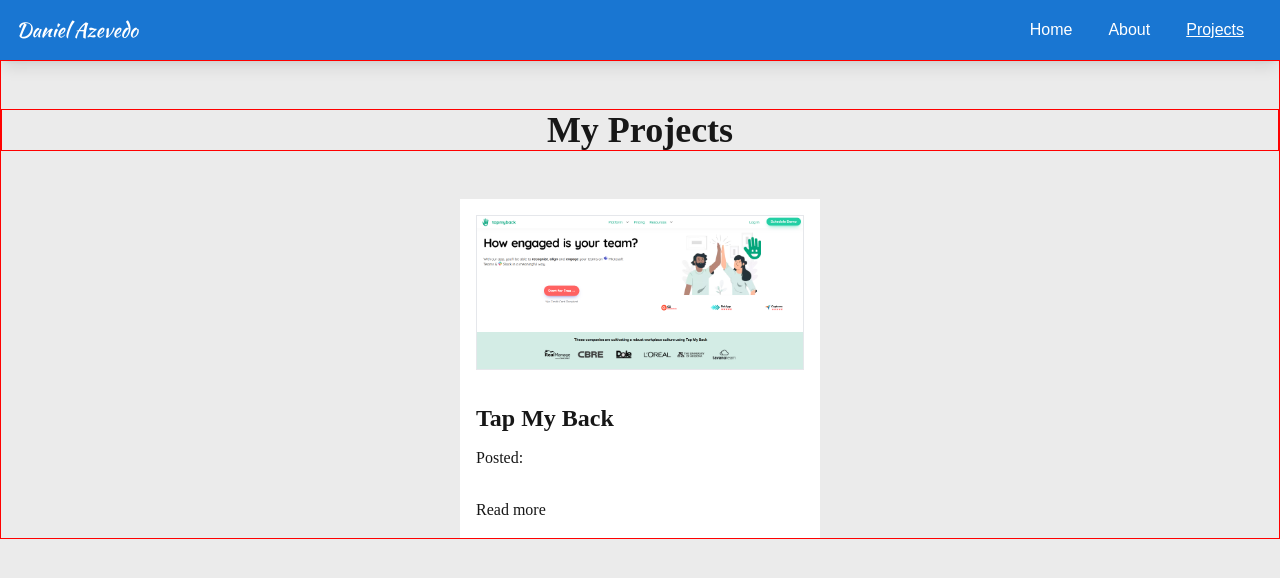
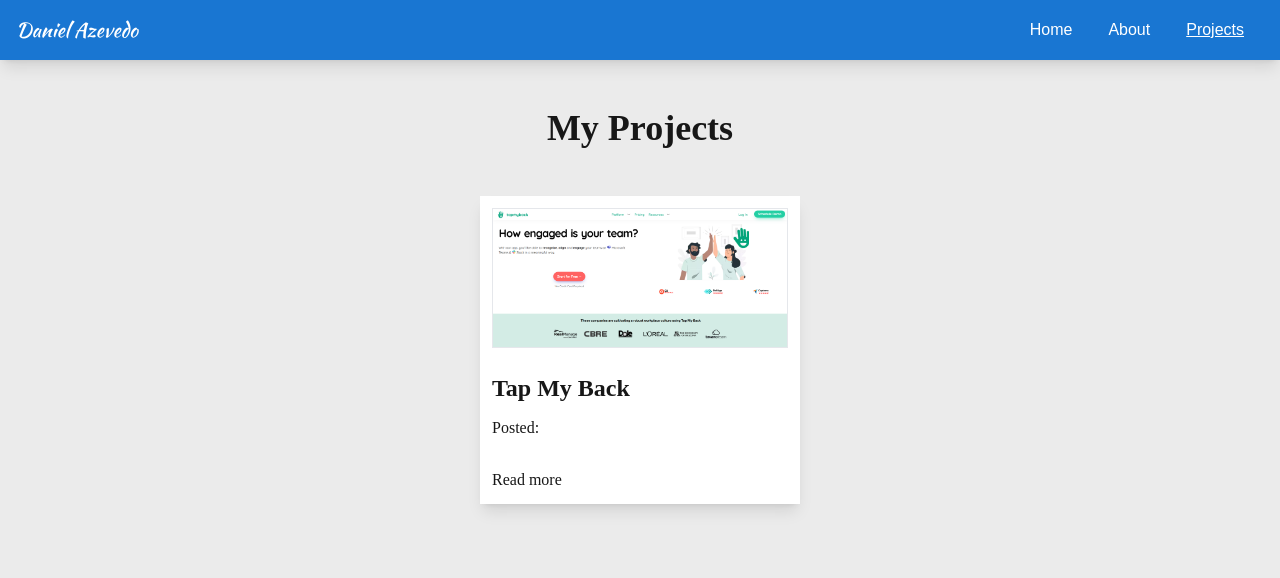
Before and after one commit to daniazevedo43/my-portfolio-website, a Next.js app: page /projects in a window 1280 px wide. Shown: the top 578 px of the page. Built offline with nearby package versions, Linux system fonts and the light colour scheme.

Commit message:
Cards content aligned

```diff
--- a/src/app/projects/page.tsx
+++ b/src/app/projects/page.tsx
@@ -2,18 +2,18 @@
 
 export default function Projects() {
   return (
-    <div style={{border: '1px solid red'}}>
-        <div style={{border: '1px solid red'}} className='flex justify-center mt-12'>
+    <div>
+        <div className='flex justify-center mt-12'>
             <h2 className='text-4xl font-semibold font-ubuntu'>My Projects</h2>
         </div>
         <div className='flex justify-center'>
           <div
-            className='flex flex-col justify-start mt-12 w-90 bg-[#FFFFFF]'
+            className='flex flex-col justify-start bg-[#FFFFFF] mt-12 w-80 shadow-lg'
           >
-              <div className='m-4 border border-gray-200'>
+              <div className='m-3 border border-gray-200'>
                 <img src='/tap-my-back.png' />
               </div>
-              <div className='m-4'>
+              <div className='m-3'>
                 <h2 className='text-2xl font-semibold font-ubuntu'>Tap My Back</h2>
                 <p className='font-ubuntu mt-3'>Posted: </p>
                 <p className='font-ubuntu mt-7'>Read more</p>
```
